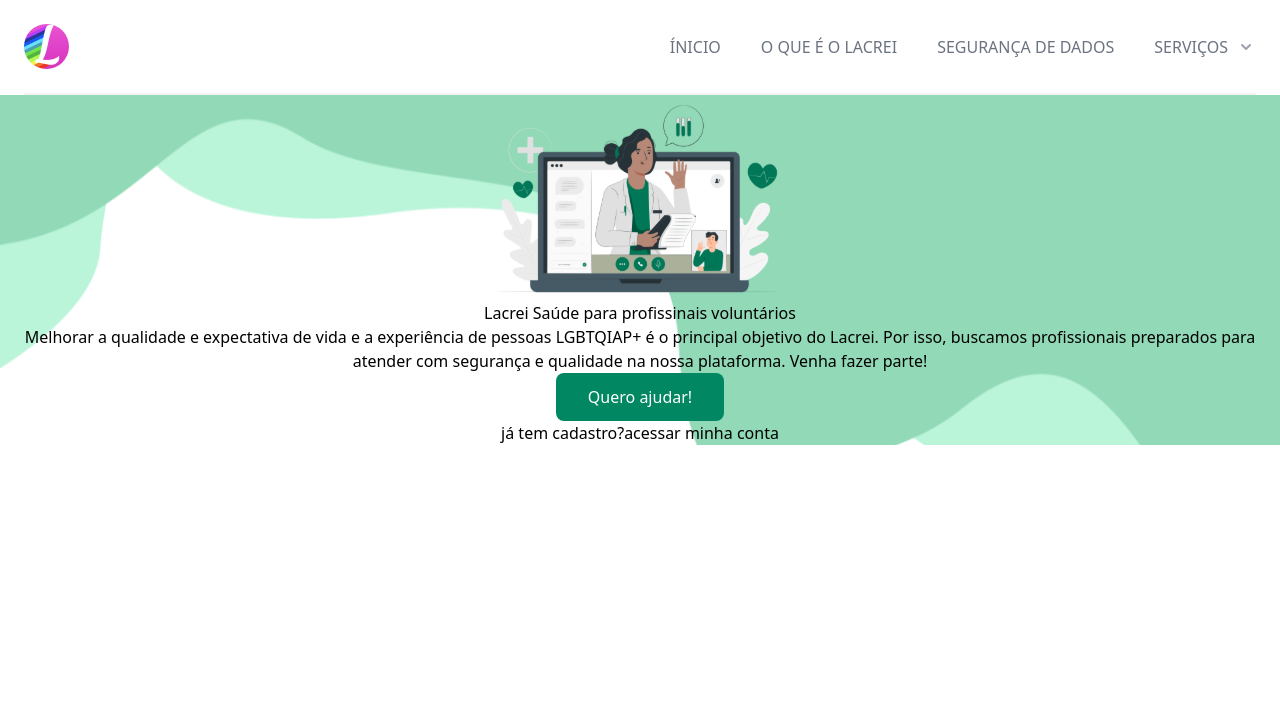
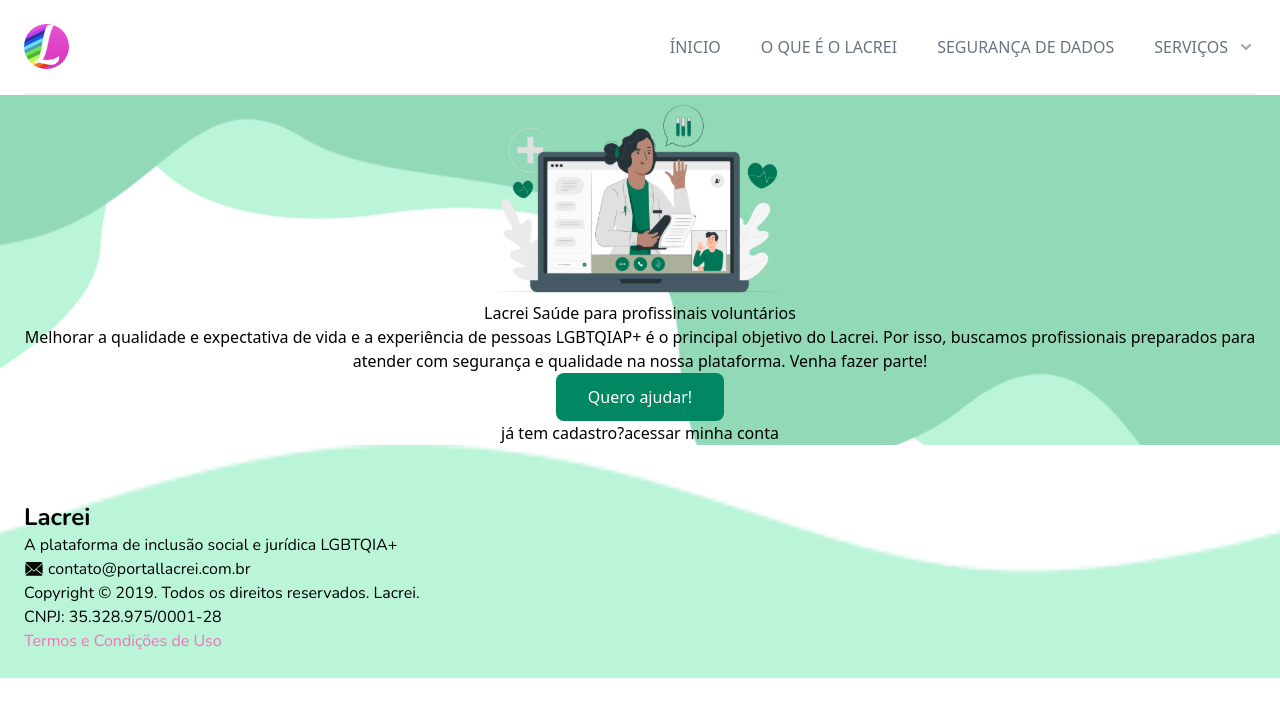
Before and after one commit to FelixMembrive/desafio-gama-lacrou-gr3, a React (Vite) app: page /login in a window 1280 px wide. Shown: the top 716 px of the page. Built offline with nearby package versions, Linux system fonts and the light colour scheme.

Commit message:
adicionar footer na pagina login

```diff
--- a/src/pages/Login/index.tsx
+++ b/src/pages/Login/index.tsx
@@ -1,4 +1,5 @@
 import Button from "../../components/Button";
+import FooterMobile from "../../components/Footer";
 import Header from "../../components/Header";
 import Medica from "../../components/Images/Medica";
 
@@ -6,13 +7,16 @@
 
 export default function Login() {
   return (
+    <div>
       <div className="flex flex-col justify-center items-center bg-upperImage bg-no-repeat bg-cover bg-top">
-      <Header/>
+        <Header />
         <Medica />
         <h1>Lacrei Saúde para profissinais voluntários</h1>
         <p className="text-center">
-        Melhorar a qualidade e expectativa de vida e a experiência de pessoas LGBTQIAP+ é o principal objetivo do Lacrei. Por isso, buscamos profissionais preparados para atender com segurança e qualidade na nossa
-        plataforma. Venha fazer parte!
+          Melhorar a qualidade e expectativa de vida e a experiência de pessoas
+          LGBTQIAP+ é o principal objetivo do Lacrei. Por isso, buscamos
+          profissionais preparados para atender com segurança e qualidade na
+          nossa plataforma. Venha fazer parte!
         </p>
         <Button
           className="text-white bg-verde-lacrei"
@@ -24,5 +28,7 @@
           <span>acessar minha conta</span>
         </div>
       </div>
+      <FooterMobile/>
+    </div>
   );
 }
```
Lines whose indentation alone changed are shown as unchanged.
